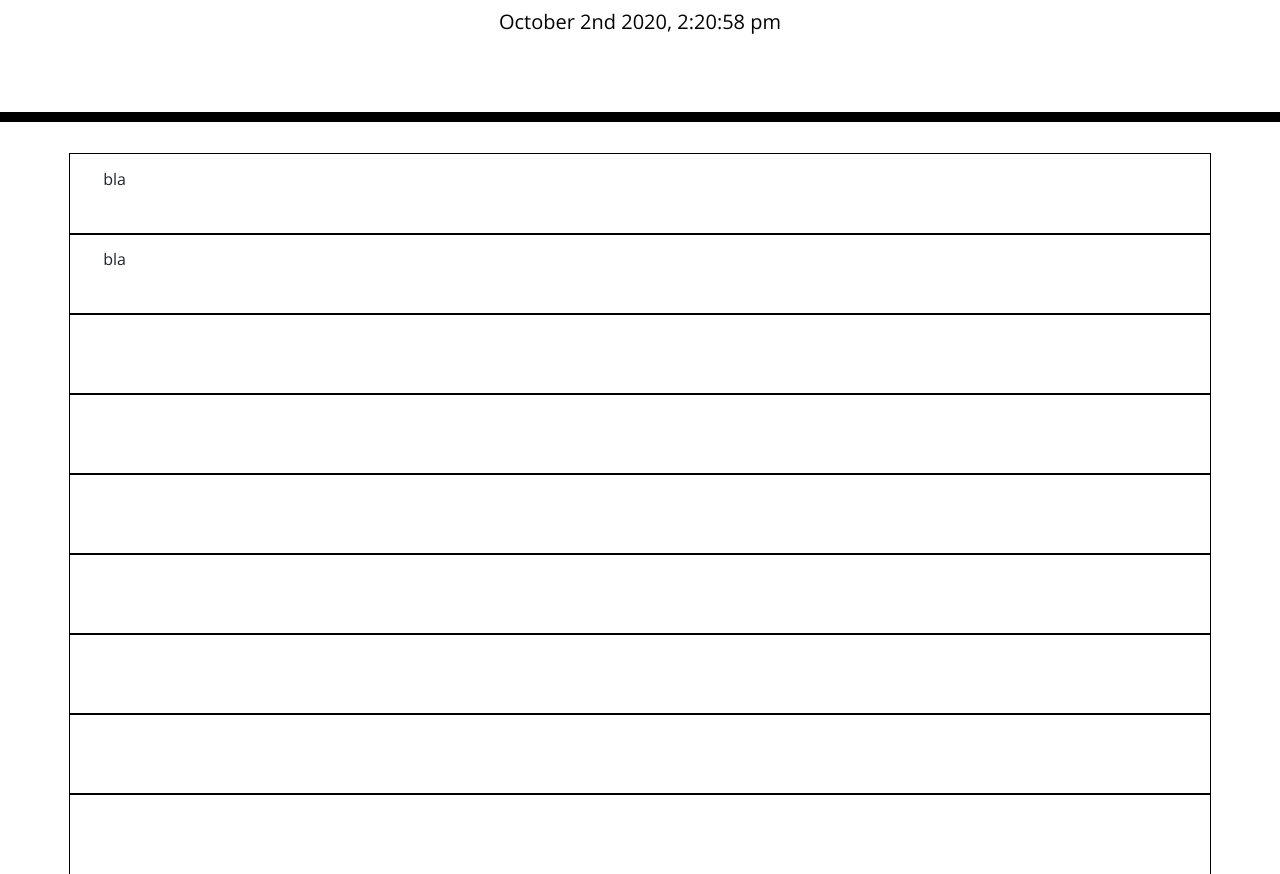
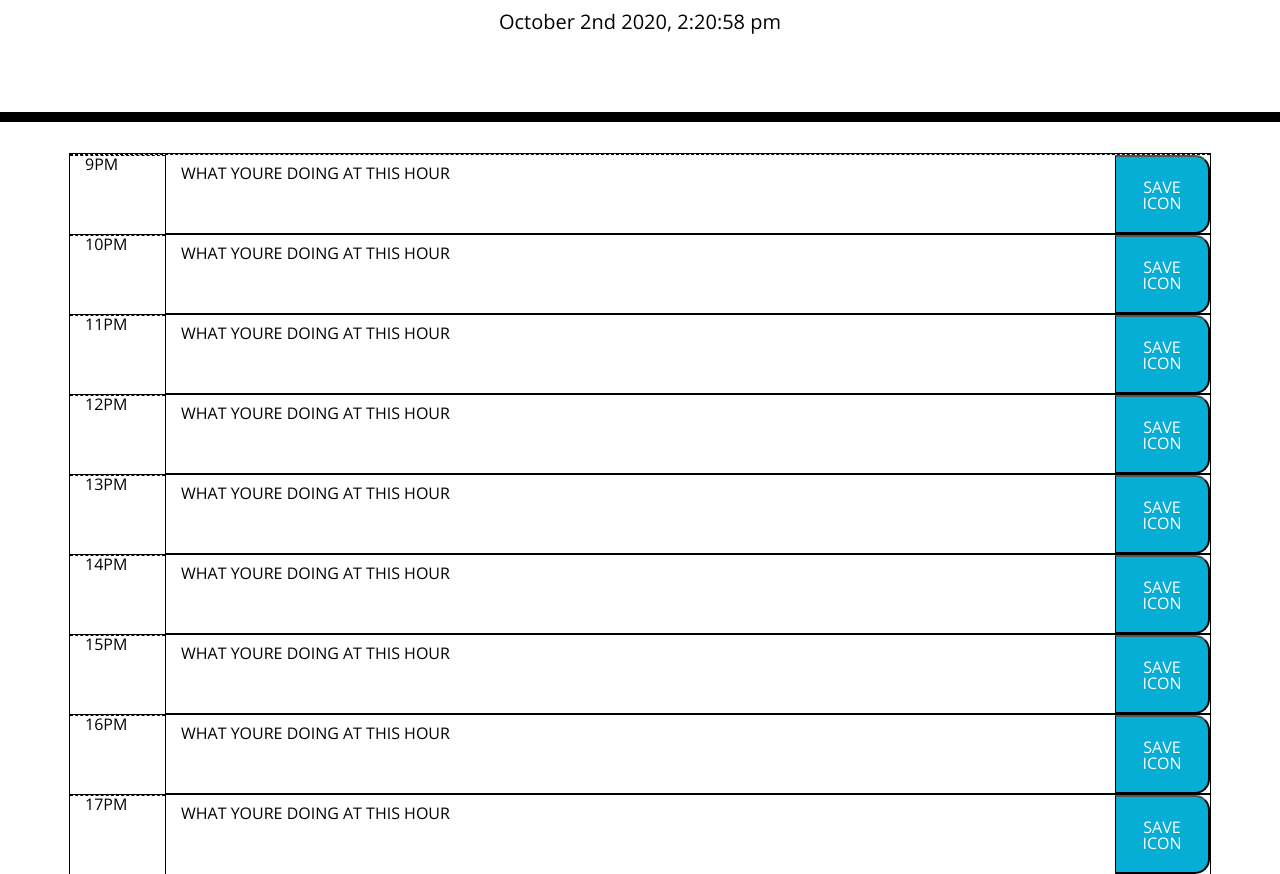
Before and after one commit to Matt-Boggs/The-Lively-Lovely-Day-Planner, a plain HTML site: page index.html in a window 1280 px wide. Shown: the part 182-1056 px from the top of the page. Drawn offline with nearby package versions, Linux system fonts and the light colour scheme.

Commit message:
Hour rows with buttons

```diff
--- a/index.html
+++ b/index.html
@@ -29,32 +29,50 @@
       <p id="currentDay" class="lead"></p>
     </header>
     <div class="container">
-      <div id="9" class="row">
-        bla
+      <div id="9" class="row hour">
+        <div class="col-1 hour">9PM</div>
+        <textarea class="col-10">WHAT YOURE DOING AT THIS HOUR</textarea>
+        <button class="col-1 saveBtn">SAVE ICON</button>
       </div>
-      <div id="10" class="row">
-        bla
+      <div id="10" class="row hour">
+        <div class="col-1 hour">10PM</div>
+        <textarea class="col-10">WHAT YOURE DOING AT THIS HOUR</textarea>
+        <button class="col-1 saveBtn">SAVE ICON</button>
       </div>
-      <div id="11" class="row">
-
+      <div id="11" class="row hour">
+        <div class="col-1 hour">11PM</div>
+        <textarea class="col-10">WHAT YOURE DOING AT THIS HOUR</textarea>
+        <button class="col-1 saveBtn">SAVE ICON</button>
       </div>
-      <div id="12" class="row">
-
+      <div id="12" class="row hour">
+        <div class="col-1 hour">12PM</div>
+        <textarea class="col-10">WHAT YOURE DOING AT THIS HOUR</textarea>
+        <button class="col-1 saveBtn">SAVE ICON</button>
       </div>
-      <div id="13" class="row">
-
+      <div id="13" class="row hour">
+        <div class="col-1 hour">13PM</div>
+        <textarea class="col-10">WHAT YOURE DOING AT THIS HOUR</textarea>
+        <button class="col-1 saveBtn">SAVE ICON</button>
       </div>
-      <div id="14" class="row">
-
+      <div id="14" class="row hour">
+        <div class="col-1 hour">14PM</div>
+        <textarea class="col-10">WHAT YOURE DOING AT THIS HOUR</textarea>
+        <button class="col-1 saveBtn">SAVE ICON</button>
       </div>
-      <div id="15" class="row">
-
+      <div id="15" class="row hour">
+        <div class="col-1 hour">15PM</div>
+        <textarea class="col-10">WHAT YOURE DOING AT THIS HOUR</textarea>
+        <button class="col-1 saveBtn">SAVE ICON</button>
       </div>
-      <div id="16" class="row">
-
+      <div id="16" class="row hour">
+        <div class="col-1 hour">16PM</div>
+        <textarea class="col-10">WHAT YOURE DOING AT THIS HOUR</textarea>
+        <button class="col-1 saveBtn">SAVE ICON</button>
       </div>
-      <div id="17" class="row">
-
+      <div id="17" class="row hour">
+        <div class="col-1 hour">17PM</div>
+        <textarea class="col-10">WHAT YOURE DOING AT THIS HOUR</textarea>
+        <button class="col-1 saveBtn">SAVE ICON</button>
       </div>
     </div>
 
```
